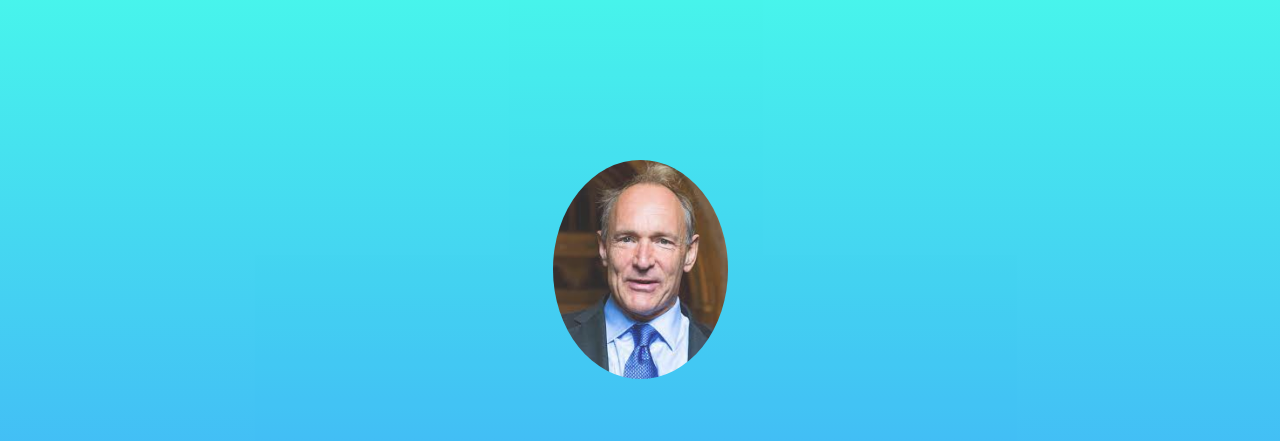
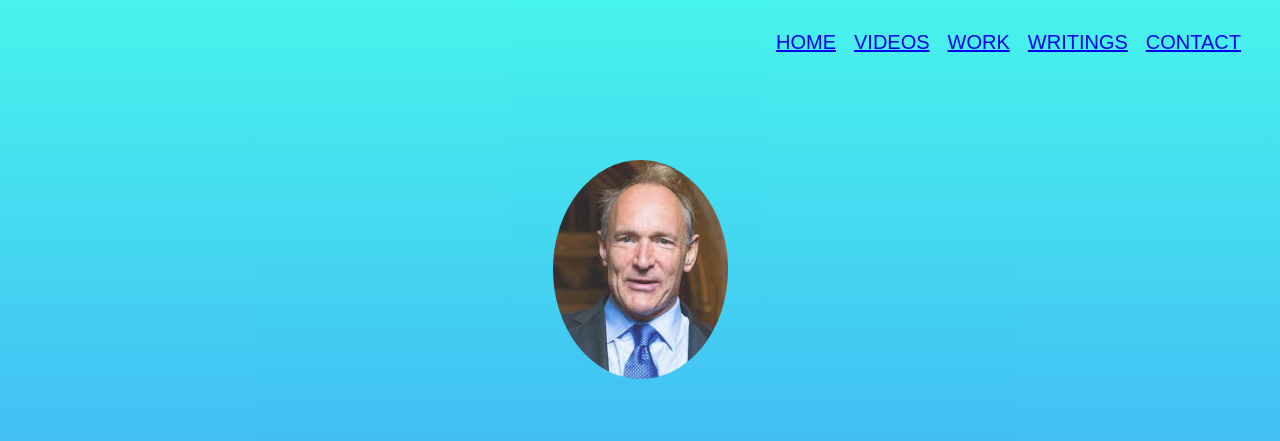
Before and after one commit to V4Veda/Tim-Berners-Lee, a plain HTML site: page index.html in a window 1280 px wide. Shown: the top 441 px of the page. Drawn offline with Linux system fonts and the light colour scheme; a web font is replaced by a local one.

Commit message:
Add files via upload

```diff
--- a/index.html
+++ b/index.html
@@ -4,8 +4,18 @@
        Tim Berners-Lee
     </title>
         <link rel="stylesheet" href="style.css">
+        <link href="https://fonts.googleapis.com/css2?family=Odibee+Sans&display=swap" rel="stylesheet">
     </head>
     <body>
+        <ul class="menu">
+        <li class="links"><a href="#welcome">HOME</a></li>
+            <li class="links"><a href="#videos">VIDEOS</a></li>
+            <li class="links"><a href="#work">WORK</a> </li>
+            <li class="links"><a href="#writings">WRITINGS</a> </li>
+            <li class="links"><a href="#contact">CONTACT</a> </li>
+
+
+        </ul>
     <section id="welcome">
         <div class="parallax-inner">
         <img src="Tim%20Berners-Lee.jpg" class="profile">
--- a/style.css
+++ b/style.css
@@ -22,6 +22,7 @@ body{
     display: table;
     width: 100%;
     height: 100%;
+    z-index: 9;
 
 
 }
@@ -46,7 +47,7 @@ h2{
 #name{
     font-size: 30px;
     line-height: 1.2;
-    font-family: cursive;
+    font-family: 'Odibee Sans', cursive;
 }
 #bio{
     padding: 50px;
@@ -66,3 +67,26 @@ p{
     font-size: 17px;
     line-height: 1.3;
 }
+.menu{
+    list-style: none;
+    font-family: fantasy;
+    position: absolute;
+    top: 10px;
+    right: 30px;
+    z-index: 10;
+    cursor: pointer;
+}
+.links{
+    float: left;
+    color: deeppink;
+    padding-top: 5px;
+    padding-bottom: 5px;
+    padding-right: 9px;
+    padding-left: 9px;
+    font-family: fantasy;
+    font-size: 20px;
+
+}
+.links:hover{
+    background-color:violet;
+}
```
